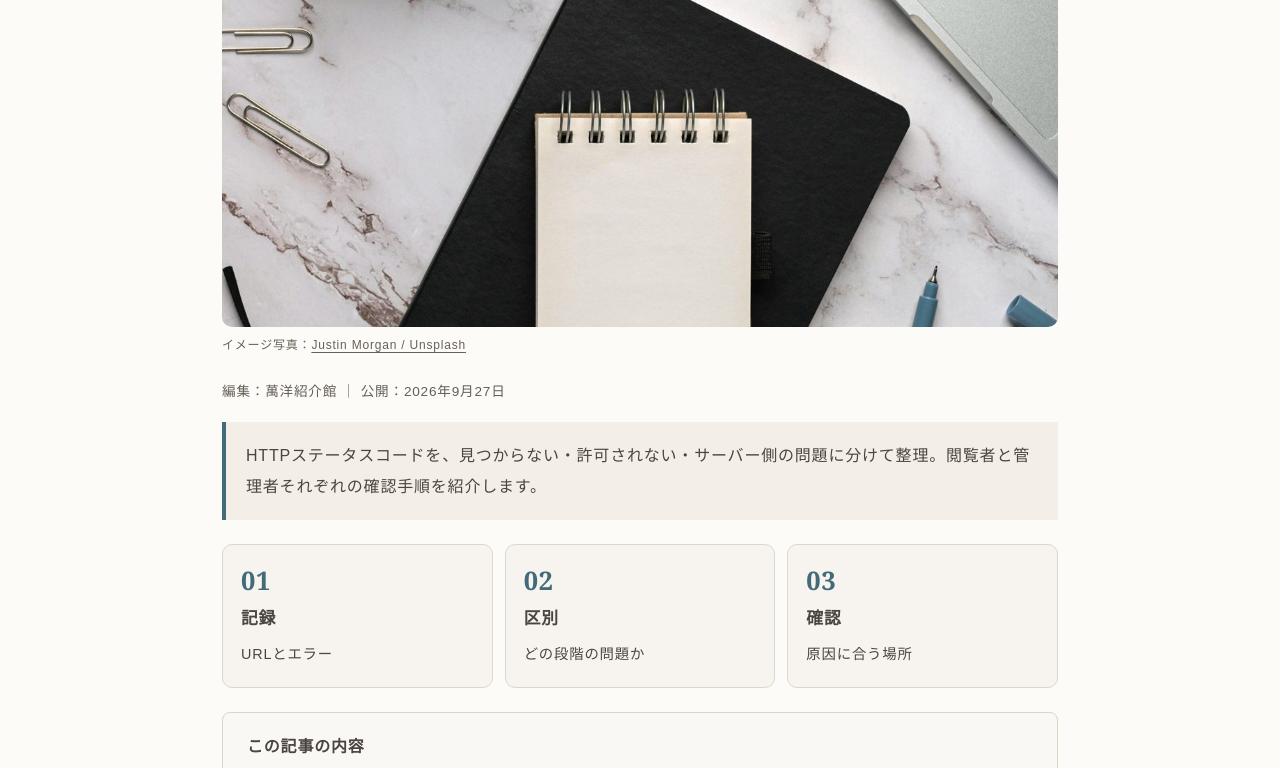
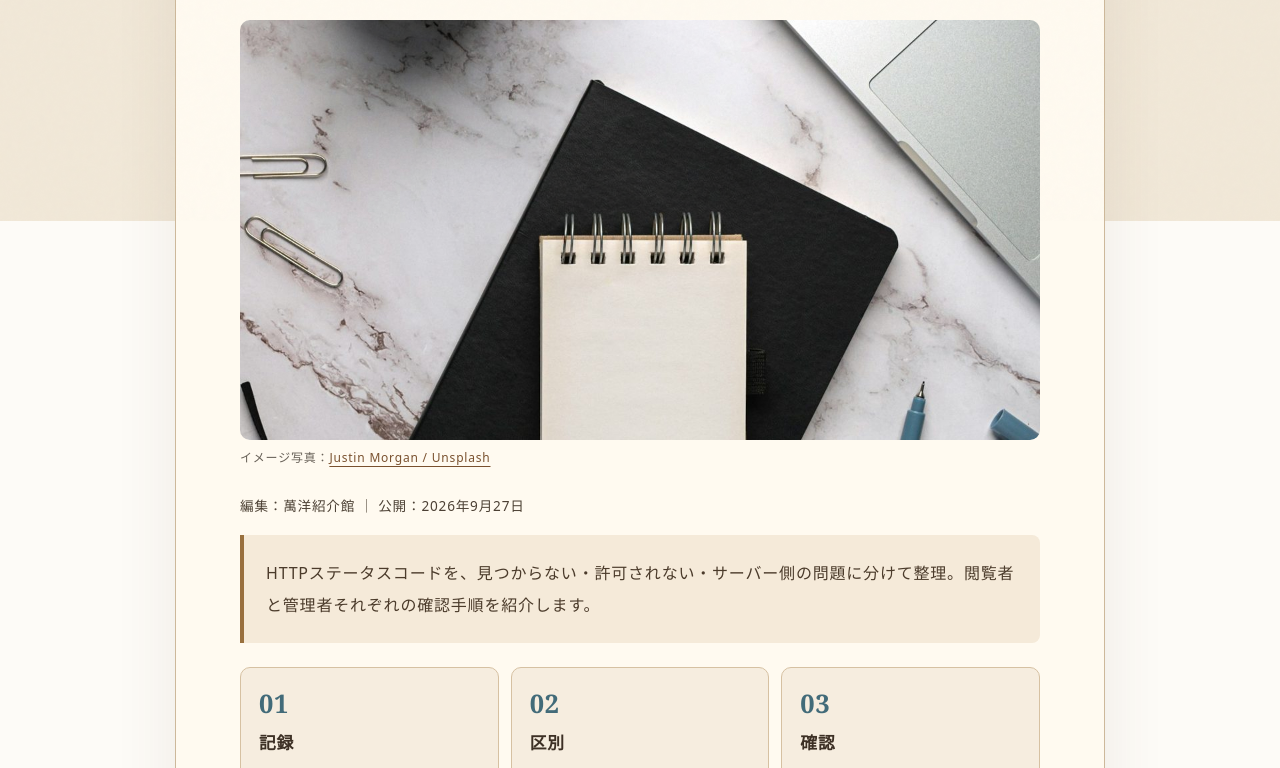
Before and after one commit to made-by-R/nandemoii, a plain HTML site: page http-status-first-check.html in a window 1280 px wide. Shown: the part 579-1347 px from the top of the page. Drawn offline with Linux system fonts and the light colour scheme.

Commit message:
Apply library visual identity to article

```diff
--- a/http-status-first-check.html
+++ b/http-status-first-check.html
@@ -9,7 +9,7 @@
 <meta property="og:image:width" content="1200">
 <meta property="og:image:height" content="630">
 <link rel="stylesheet" href="/article-covers.css">
-</head><body><header class="site-header"><div class="header-inner"><div class="site-title"><a href="/">萬洋紹介館</a></div><p class="site-description">日常の疑問を、具体例と小さな道具で解く。</p></div><nav class="global-nav" aria-label="メイン"><ul><li><a href="/">ホーム・記事一覧</a></li><li><a href="/speed-calculator">通信速度計算機</a></li><li><a href="/about">当サイトについて</a></li><li><a href="/contact">お問い合わせ</a></li></ul></nav></header><main class="library-main" style="--topic-color:#426b79"><article><nav aria-label="パンくず"><a href="/">ホーム</a> ／ <a href="/topics-tech">テクノロジー・開発</a></nav><h1>404・403・500の違い｜サイトが開かないときの確認順</h1>
+<link rel="stylesheet" href="/library-theme.css"></head><body><header class="site-header"><div class="header-inner"><div class="site-title"><a href="/">萬洋紹介館</a></div><p class="site-description">日常の疑問を、具体例と小さな道具で解く。</p></div><nav class="global-nav" aria-label="メイン"><ul><li><a href="/">ホーム・記事一覧</a></li><li><a href="/speed-calculator">通信速度計算機</a></li><li><a href="/about">当サイトについて</a></li><li><a href="/contact">お問い合わせ</a></li></ul></nav></header><main class="library-main" style="--topic-color:#426b79"><article><nav aria-label="パンくず"><a href="/">ホーム</a> ／ <a href="/topics-tech">テクノロジー・開発</a></nav><h1>404・403・500の違い｜サイトが開かないときの確認順</h1>
 <figure class="article-cover"><img src="/images/og/http-status-first-check.jpg" width="1200" height="630" alt="404・403・500の違い｜サイトが開かないときの確認順：ノートや文具を置いた作業机のイメージ" decoding="async" fetchpriority="high"><figcaption>イメージ写真：<a href="https://unsplash.com/photos/a-desk-with-a-notebook-pen-eyeglasses-and-a-laptop-tnrTsVU8YFc" rel="noopener noreferrer">Justin Morgan / Unsplash</a></figcaption></figure>
 <p class="library-meta">編集：萬洋紹介館 ｜ 公開：<time datetime="2026-09-27">2026年9月27日</time></p><p class="library-intro">HTTPステータスコードを、見つからない・許可されない・サーバー側の問題に分けて整理。閲覧者と管理者それぞれの確認手順を紹介します。</p><div class="library-map" role="group" aria-label="この記事の3つのポイント"><div><b aria-hidden="true">01</b><strong>記録</strong><span>URLとエラー</span></div><div><b aria-hidden="true">02</b><strong>区別</strong><span>どの段階の問題か</span></div><div><b aria-hidden="true">03</b><strong>確認</strong><span>原因に合う場所</span></div></div><nav class="library-toc" aria-label="目次"><strong>この記事の内容</strong><ol><li><a href="#section-1">数字は、サーバーからの返事</a></li><li><a href="#section-2">閲覧する側なら、URLを確認する</a></li><li><a href="#section-3">管理する側なら、変更内容と照合する</a></li><li><a href="#section-4">200でも内容の確認は必要</a></li></ol></nav><section aria-labelledby="section-1"><h2 id="section-1">数字は、サーバーからの返事</h2><p>HTTPステータスコードは、リクエストに対してサーバーがどのような応答を返したかを表します。『ページが開かない』という見た目だけでは、URLの間違いか、権限の問題か、サーバーの処理失敗かを区別できません。数字が分かると、調べる場所を絞れます。</p><div class="library-table"><table><tr><th>コード</th><th>大まかな意味</th><th>最初の確認</th></tr><tr><td>404</td><td>要求したリソースが見つからない</td><td>URLとファイルの場所</td></tr><tr><td>403</td><td>アクセスが許可されない</td><td>権限や公開設定</td></tr><tr><td>500</td><td>サーバー側で処理に失敗</td><td>稼働状況とログ</td></tr></table></div></section>
 <section aria-labelledby="section-2"><h2 id="section-2">閲覧する側なら、URLを確認する</h2><p>404では末尾の文字やリンク元を確認し、公式トップページから目的のページを探し直します。403ではログインが必要なサービスかを確認します。権限が必要なページへ、URLを変えて無理に入ろうとする必要はありません。</p><p>500の場合、自分の端末で直せるとは限りません。サービスの障害情報を確認し、時間を置くか問い合わせます。購入や送信の途中で失敗した場合は、再操作する前に注文履歴や受信確認を見て、二重操作を避けましょう。</p></section>
```
